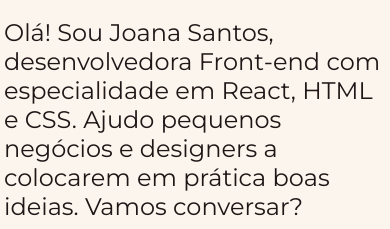
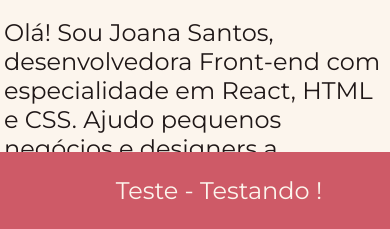
Before and after one commit to sendojudeu/teste, a plain HTML site: page index.html in a window 390 px wide. Shown: the part 615-844 px from the top of the page. Drawn offline with nearby package versions, Linux system fonts and the light colour scheme.

Commit message:
Add files via upload

```diff
--- a/styles/style.css
+++ b/styles/style.css
@@ -163,4 +163,12 @@
     .apresentacao__imagem{
         width: 60%;
     }
+
+    .rodape {
+        position: fixed;
+        bottom: 0;
+        width: 100%;
+      }
+
+
 }
```
